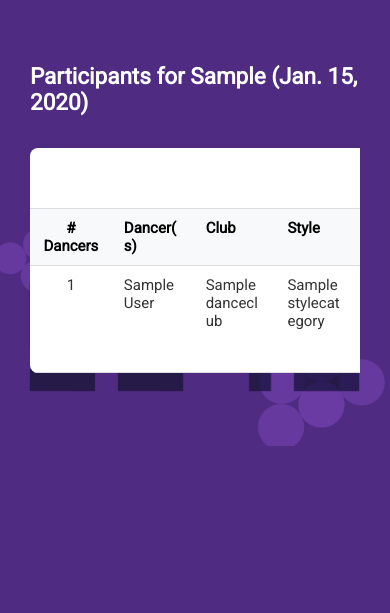
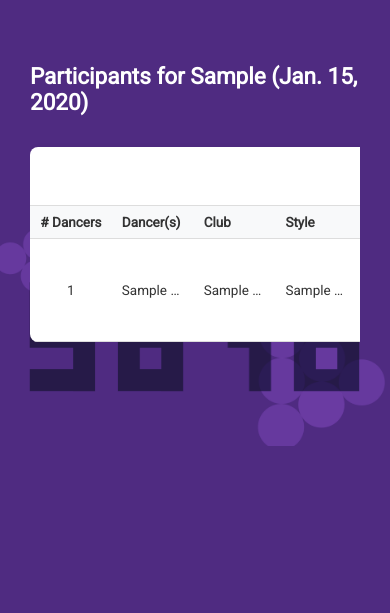
Before and after one commit to comi-cvetkovic/dance_portal_starter, a Django app: page /events/1/participants/ in a window 390 px wide. Shown: the part 86-699 px from the top of the page. Run offline with Django 5.2, Linux system fonts and the light colour scheme; a user stored in the database is signed in; tables that the repository leaves empty hold one stand-in row (values such as "Sample post").

Commit message:
View Registered mobile interface change

```diff
--- a/core/templates/core/list_event_participants.html
+++ b/core/templates/core/list_event_participants.html
@@ -15,7 +15,7 @@
 
 {% if grouped_participations %}
 <div class="table-wrapper">
-    <table class="nice-table">
+    <table class="participants-table">
         <thead>
             {% if user.is_superuser %}
             <tr>
@@ -27,40 +27,40 @@
             </tr>
             {% endif %}
             <tr>
-                <th class="heading-dark">{% trans "# Dancers" %}</th>
-                <th class="heading-dark">{% trans "Dancer(s)" %}</th>
-                <th class="heading-dark">{% trans "Club" %}</th>
-                <th class="heading-dark">{% trans "Style" %}</th>
-                <th class="heading-dark">{% trans "Difficulty" %}</th>
-                <th class="heading-dark">{% trans "Group Type" %}</th>
-                <th class="heading-dark">{% trans "Age Group" %}</th>
-                <th class="heading-dark">{% trans "Choreographer" %}</th>
-                <th class="heading-dark">{% trans "Choreography" %}</th>
-                <th class="heading-dark">{% trans "Music" %}</th>   <!-- 👈 new column -->
-                <th class="heading-dark">{% trans "Actions" %}</th>
+                <th>{% trans "# Dancers" %}</th>
+                <th>{% trans "Dancer(s)" %}</th>
+                <th>{% trans "Club" %}</th>
+                <th>{% trans "Style" %}</th>
+                <th>{% trans "Difficulty" %}</th>
+                <th>{% trans "Group Type" %}</th>
+                <th>{% trans "Age Group" %}</th>
+                <th>{% trans "Choreographer" %}</th>
+                <th>{% trans "Choreography" %}</th>
+                <th>{% trans "Music" %}</th>
+                <th>{% trans "Actions" %}</th>
             </tr>
         </thead>
         <tbody>
             {% for group in grouped_participations %}
             <tr>
                 <td class="center">{{ group.dancers|length }}</td>
-                <td>
+                <td class="truncate">
                     {% for dancer in group.dancers %}
                     {{ dancer.first_name }} {{ dancer.last_name }}{% if not forloop.last %}, {% endif %}
                     {% endfor %}
                 </td>
-                <td>{{ group.dancers.0.club.club_name }}</td>
-                <td>{{ group.style.name }}</td>
+                <td class="truncate">{{ group.dancers.0.club.club_name }}</td>
+                <td class="truncate">{{ group.style.name }}</td>
                 <td class="center">{{ group.difficulty }}</td>
                 <td class="center">{{ group.group_type }}</td>
                 <td class="center">{{ group.age_group }}</td>
-                <td>{{ group.choreographer_name }}</td>
-                <td>{{ group.choreography_name|default:"Untitled" }}</td>
+                <td class="truncate">{{ group.choreographer_name }}</td>
+                <td class="truncate">{{ group.choreography_name|default:"Untitled" }}</td>
                 <td class="center">
                     {% if group.music_file %}
-                        <span style="color:green;">&#10004;</span> <!-- check -->
+                        <span style="color:green;">&#10004;</span>
                     {% else %}
-                        <span style="color:red;">&#10008;</span> <!-- cross -->
+                        <span style="color:red;">&#10008;</span>
                     {% endif %}
                 </td>
                 <td class="right">
@@ -91,48 +91,53 @@
 
 {% block extra_styles %}
 <style>
-  .nice-table {
+  .participants-table {
     width: 100%;
     border-collapse: collapse;
-    table-layout: fixed; /* ensures equal alignment */
+    table-layout: fixed;    /* lock column widths */
+    font-size: 0.9rem;
   }
-  .nice-table th, .nice-table td {
-    padding: 10px 12px;
+  .participants-table th,
+  .participants-table td {
+    padding: 8px 10px;
     border-bottom: 1px solid #ddd;
-    vertical-align: top;
     text-align: left;
+    white-space: nowrap;      /* keep on one line */
+    overflow: hidden;
+    text-overflow: ellipsis;  /* cut off with … */
   }
-  .nice-table thead th {
+  .participants-table thead th {
     background: #f8f9fa;
     font-weight: 600;
   }
 
   /* Column widths */
-  .nice-table th:nth-child(1),
-  .nice-table td:nth-child(1) { width: 6%; text-align: center; }
-  .nice-table th:nth-child(2),
-  .nice-table td:nth-child(2) { width: 20%; }
-  .nice-table th:nth-child(3),
-  .nice-table td:nth-child(3) { width: 14%; }
-  .nice-table th:nth-child(4),
-  .nice-table td:nth-child(4) { width: 12%; }
-  .nice-table th:nth-child(5),
-  .nice-table td:nth-child(5) { width: 8%; text-align: center; }
-  .nice-table th:nth-child(6),
-  .nice-table td:nth-child(6) { width: 10%; text-align: center; }
-  .nice-table th:nth-child(7),
-  .nice-table td:nth-child(7) { width: 10%; text-align: center; }
-  .nice-table th:nth-child(8),
-  .nice-table td:nth-child(8) { width: 12%; }
-  .nice-table th:nth-child(9),
-  .nice-table td:nth-child(9) { width: 12%; }
-  .nice-table th:nth-child(10),
-  .nice-table td:nth-child(10) { width: 6%; text-align: center; } /* Music */
-  .nice-table th:nth-child(11),
-  .nice-table td:nth-child(11) { width: 10%; text-align: right; }
+  .participants-table th:nth-child(1),
+  .participants-table td:nth-child(1) { width: 6%; text-align: center; }
+  .participants-table th:nth-child(2),
+  .participants-table td:nth-child(2) { width: 18%; }
+  .participants-table th:nth-child(3),
+  .participants-table td:nth-child(3) { width: 14%; }
+  .participants-table th:nth-child(4),
+  .participants-table td:nth-child(4) { width: 10%; }
+  .participants-table th:nth-child(5),
+  .participants-table td:nth-child(5) { width: 8%; text-align: center; }
+  .participants-table th:nth-child(6),
+  .participants-table td:nth-child(6) { width: 10%; text-align: center; }
+  .participants-table th:nth-child(7),
+  .participants-table td:nth-child(7) { width: 10%; text-align: center; }
+  .participants-table th:nth-child(8),
+  .participants-table td:nth-child(8) { width: 12%; }
+  .participants-table th:nth-child(9),
+  .participants-table td:nth-child(9) { width: 12%; }
+  .participants-table th:nth-child(10),
+  .participants-table td:nth-child(10) { width: 6%; text-align: center; }
+  .participants-table th:nth-child(11),
+  .participants-table td:nth-child(11) { width: 10%; text-align: right; }
 
-  /* Utility alignments */
+  /* Utility classes */
   .center { text-align: center; }
   .right { text-align: right; }
+  .truncate { white-space: nowrap; overflow: hidden; text-overflow: ellipsis; }
 </style>
 {% endblock %}
```
